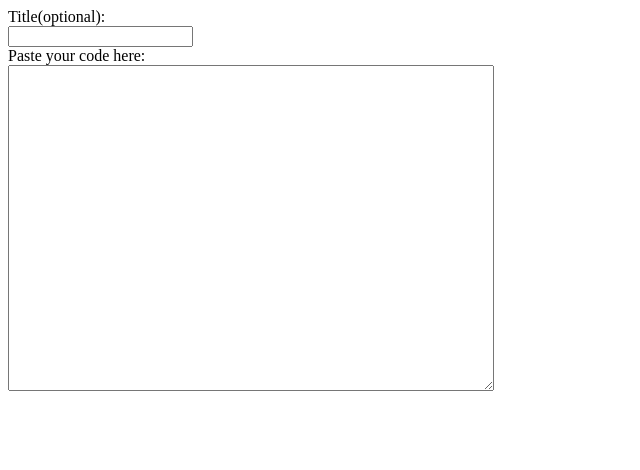
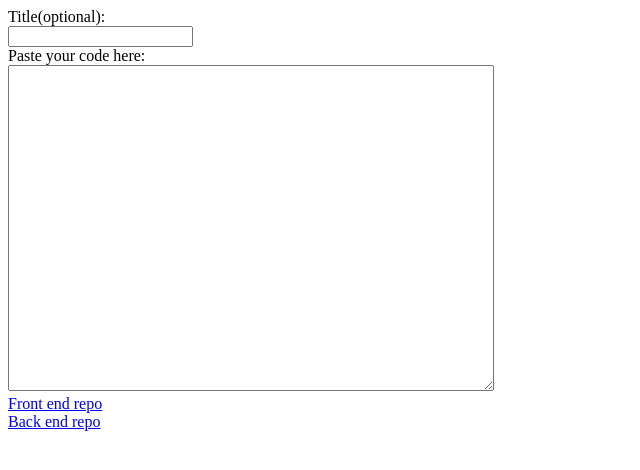
Before and after one commit to virtutae/paste-bin-front-end-SI-TL, a React (Vite) app: page / in a window 1280 px wide. Shown: the top 470 px of the page, without its empty margins (0-640 px from the left). Built offline with nearby package versions, Linux system fonts and the light colour scheme.

Commit message:
added hyperlink to front and back end repos

```diff
--- a/src/components/App.tsx
+++ b/src/components/App.tsx
@@ -1,3 +1,4 @@
+import Footer from "./Footer";
 import InputPage from "./InputPage";
 import "./styles.css";
 
@@ -5,6 +6,7 @@ function App() {
     return (
         <div className="App">
             <InputPage />
+            <Footer />
         </div>
     );
 }
--- /dev/null
+++ b/src/components/Footer.tsx
@@ -0,0 +1,13 @@
+function Footer(): JSX.Element {
+    return (
+        <>
+            <div>
+                <a href="https://github.com/virtutae/paste-bin-front-end-SI-TL" target="_blank" rel="noreferrer" >Front end repo</a>
+                <br />
+                <a href="https://github.com/virtutae/paste-bin-SI-TL" target="_blank" rel="noreferrer">Back end repo</a>
+            </div>
+        </>
+    );
+}
+
+export default Footer;
```
